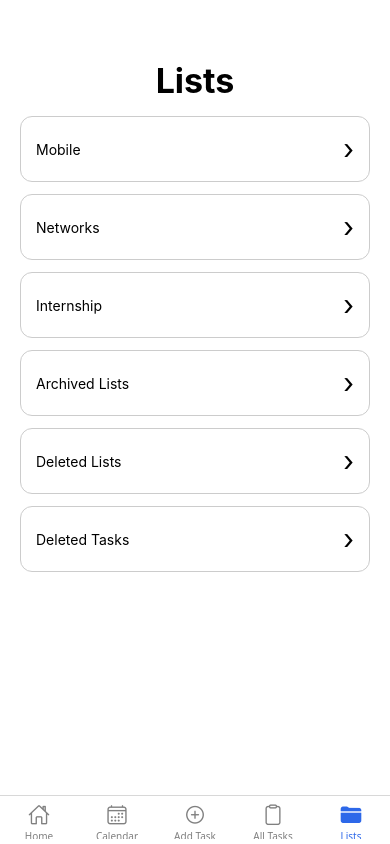
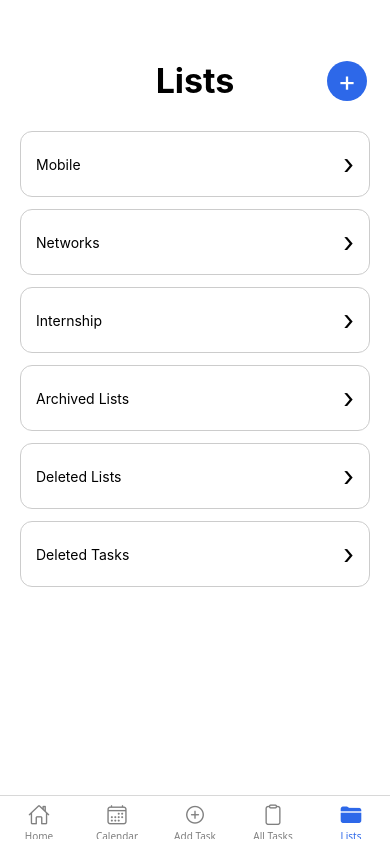
Before and after one commit to juliadicostanzo/Doable, a React Native app: screen /Lists in a window 390 px wide. Built offline with nearby package versions, Linux system fonts and the light colour scheme.

Commit message:
added an add list button

```diff
--- a/screens/ListsScreen.js
+++ b/screens/ListsScreen.js
@@ -3,7 +3,14 @@ import { View, Text, StyleSheet, TouchableOpacity, ScrollView } from 'react-nati
 export function ListsScreen({ navigation }) {
   return (
     <ScrollView style={styles.pageContainer}>
-      <Text style={styles.pageTitle}>Lists</Text>
+
+      <View style={styles.headerContainer}>
+        <Text style={styles.pageTitle}>Lists</Text>
+
+        <TouchableOpacity style={styles.addListButton}>
+          <Text style={styles.addListText}>+</Text>
+        </TouchableOpacity>
+      </View>
 
       <TouchableOpacity style={styles.listRow}
         onPress={() => navigation.navigate('ListDetailScreen', { listName: 'Mobile' })}
@@ -95,6 +102,28 @@ const styles = StyleSheet.create({
   },
   arrow: {
     fontSize: 28,
-  }
+  },
+  addListButton: {
+    position: 'absolute',
+    right: 3,
+    top: 1,
+    width: 40,
+    height: 40,
+    borderRadius: 20,
+    backgroundColor: '#2d68e9',
+    justifyContent: 'center',
+    alignItems: 'center',
+  },
 
+  addListText: {
+    color: 'white',
+    fontSize: 28,
+    lineHeight: 30,
+  },
+  headerContainer: {
+    position: 'relative',
+    justifyContent: 'space-between',
+    alignItems: 'center',
+    marginBottom: 15,
+  },
 });
```
